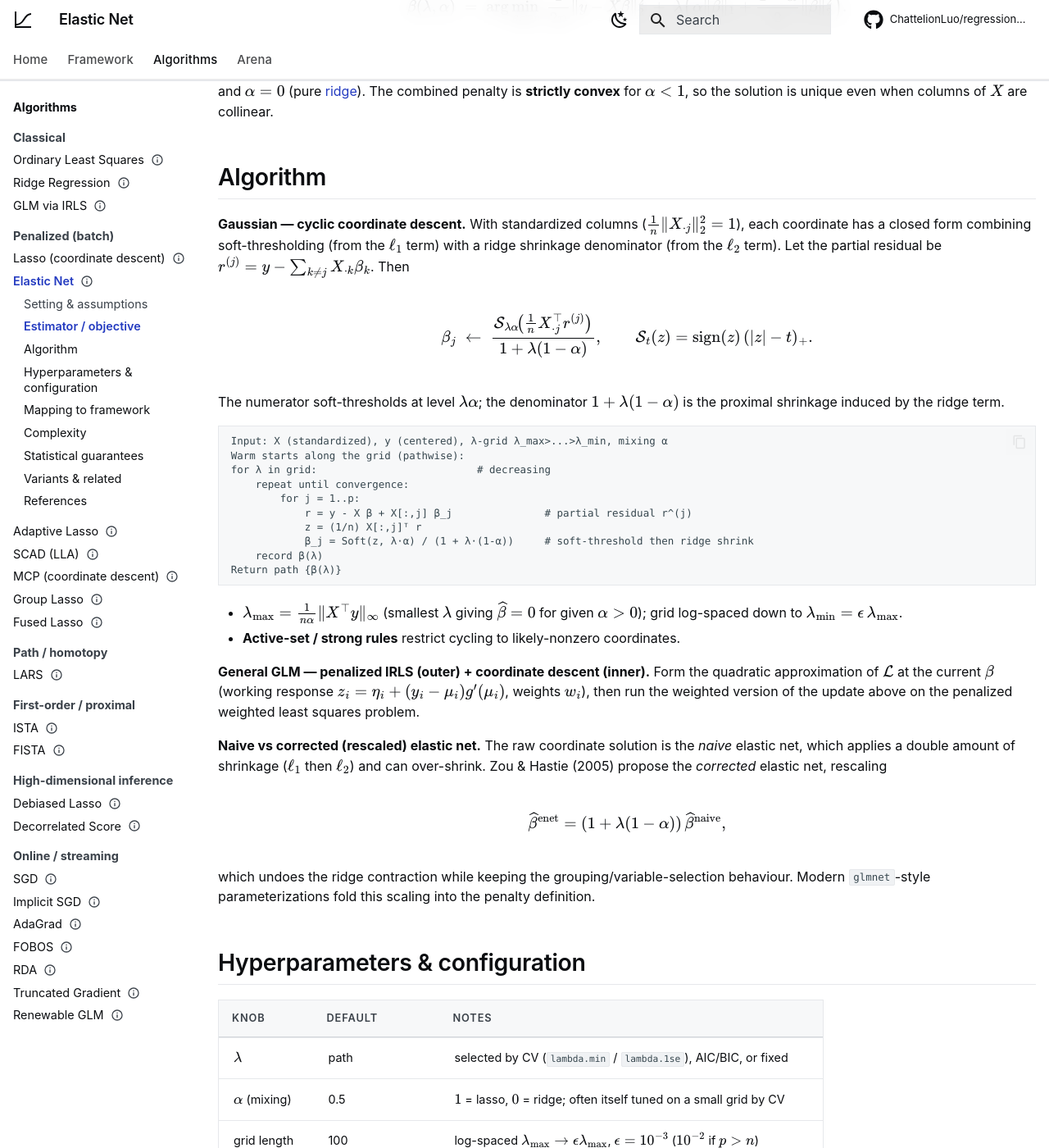
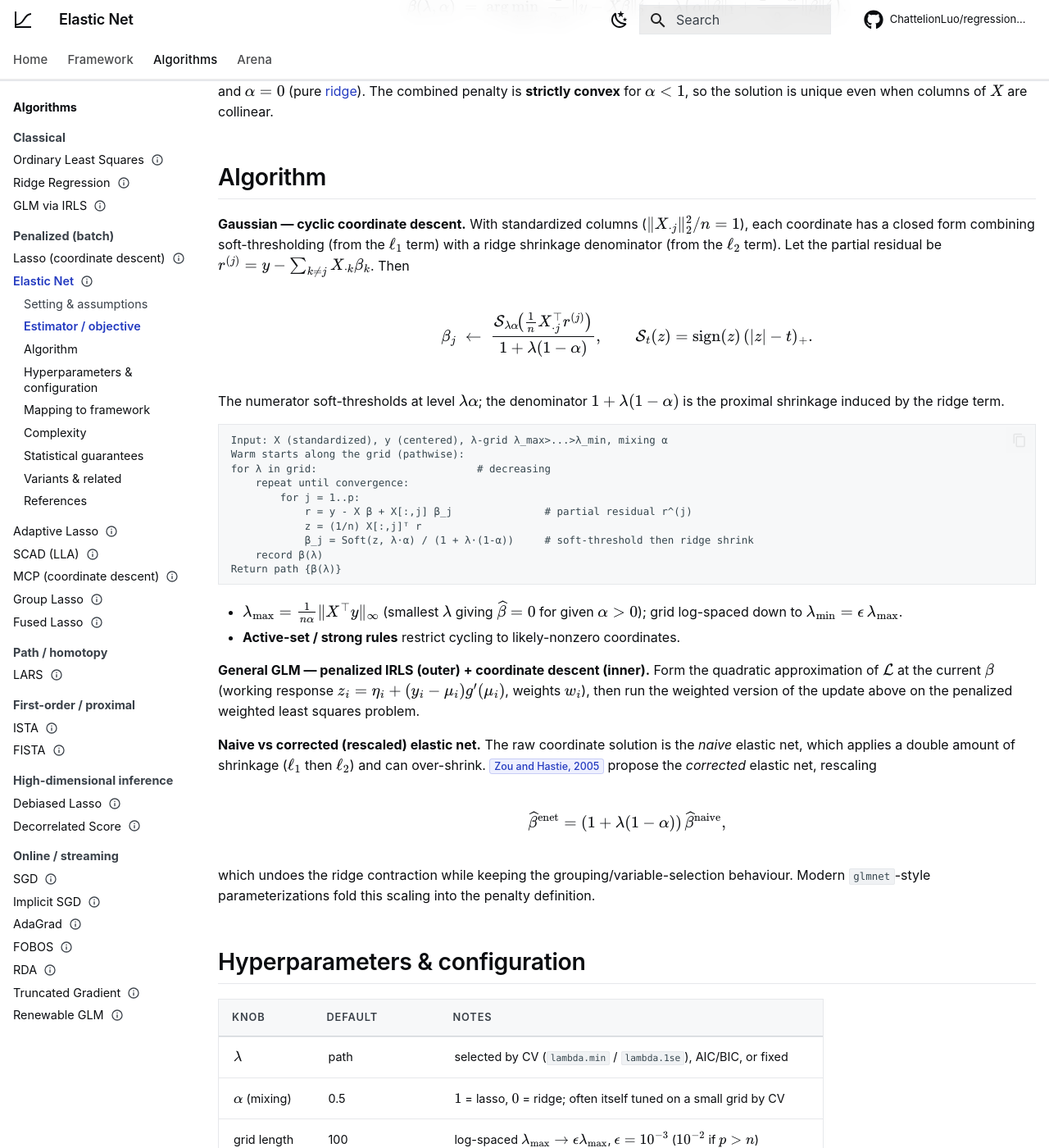
Before and after one commit to ChattelionLuo/regression-zoo, an MkDocs documentation site: the page built from docs/algorithms/elastic-net.md, in a window 1280 px wide and 1400 px high, scrolled down 821 px. Shown: the whole window at 82% size. Built offline with MkDocs 1.6.1 and Material for MkDocs 9.7.7, drawn with Linux system fonts in a browser that asks for light colours; some web fonts are replaced; comment, search, counter and statistics services are not loaded; some of the changed text lies outside the part shown.

Commit message:
docs: update algorithm cards (elastic-net, glm-irls, lasso-cd, mcp-cd)
Co-authored-by: Copilot <223556219+Copilot@users.noreply.github.com>

```diff
--- a/docs/algorithms/elastic-net.md
+++ b/docs/algorithms/elastic-net.md
@@ -49,7 +49,7 @@ is unique even when columns of $X$ are collinear.
 ## Algorithm
 
 **Gaussian — cyclic coordinate descent.** With standardized columns
-($\tfrac1n\lVert X_{\cdot j}\rVert_2^2=1$), each coordinate has a closed form combining
+($\lVert X_{\cdot j}\rVert_2^2/n=1$), each coordinate has a closed form combining
 soft-thresholding (from the $\ell_1$ term) with a ridge shrinkage denominator (from the $\ell_2$
 term). Let the partial residual be $r^{(j)} = y - \sum_{k\ne j} X_{\cdot k}\beta_k$. Then
 
@@ -88,7 +88,7 @@ above on the penalized weighted least squares problem.
 
 **Naive vs corrected (rescaled) elastic net.** The raw coordinate solution is the *naive*
 elastic net, which applies a double amount of shrinkage ($\ell_1$ then $\ell_2$) and can
-over-shrink. Zou & Hastie (2005) propose the *corrected* elastic net, rescaling
+over-shrink. [`Zou and Hastie, 2005`](#ref-zou2005regularization) propose the *corrected* elastic net, rescaling
 
 $$
 \widehat\beta^{\text{enet}} = (1+\lambda(1-\alpha))\,\widehat\beta^{\text{naive}},
@@ -129,7 +129,7 @@ $\{0,0.1,\dots,1\}$ with a full $\lambda$ path for each.
 
 ## Statistical guarantees
 
-- **Grouping effect.** For two predictors with sample correlation $\rho$, Zou & Hastie (2005)
+- **Grouping effect.** For two predictors with sample correlation $\rho$, [`Zou and Hastie, 2005`](#ref-zou2005regularization)
   bound the coefficient difference: $\;|\widehat\beta_j-\widehat\beta_k| \le C\sqrt{2(1-\rho)}\,$,
   so highly correlated predictors receive nearly equal coefficients (and enter/leave the model
   together) — unlike the lasso, which selects one arbitrarily.
```
Also changed, not shown: docs/algorithms/glm-irls.md (+4 -4 lines), docs/algorithms/lasso-cd.md (+2 -2 lines), docs/algorithms/mcp-cd.md (+1 -1 lines).
